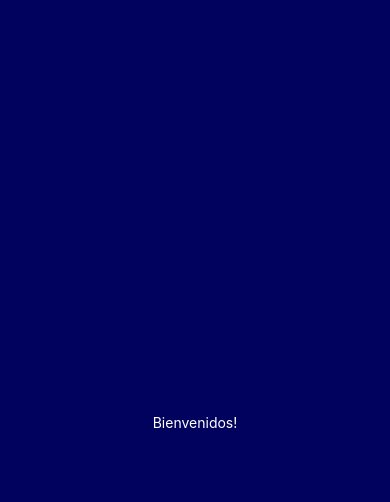
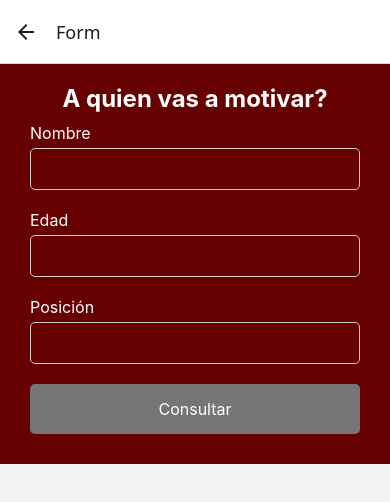
Before and after one commit to DamianSola/Futbol-motivacion, a React Native app: screen /Form in a window 390 px wide. Shown: the top 502 px of the page. Built offline with nearby package versions, Linux system fonts and the light colour scheme.

Commit message:
avance importante

```diff
--- a/App.tsx
+++ b/App.tsx
@@ -6,10 +6,13 @@ import { NavigationContainer } from '@react-navigation/native';
 
 export default function App() {
   return (
-    <View style={styles.container}>
-      <Text style={styles.title}>Bienvenidos!</Text>
-      <StatusBar style="auto" />
-    </View>
+    // <View style={styles.container}>
+    //   <Text style={styles.title}>Bienvenidos!</Text>
+    //   <StatusBar style="auto" />
+    // </View>
+    <NavigationContainer>
+      <AppNavigator/>
+    </NavigationContainer>
   );
 }
 
--- /dev/null
+++ b/src/components/Button.tsx
@@ -0,0 +1,35 @@
+import { TouchableOpacity, Text, StyleSheet } from 'react-native';
+
+type Props = {
+  title: string;
+  onPress: () => void;
+  disabled?: boolean;
+};
+
+export const Button = ({ title, onPress, disabled = false }: Props) => {
+  return (
+    <TouchableOpacity
+      style={[styles.button, disabled && styles.disabled]}
+      onPress={onPress}
+      disabled={disabled}
+    >
+      <Text style={styles.text}>{title}</Text>
+    </TouchableOpacity>
+  );
+};
+
+const styles = StyleSheet.create({
+  button: {
+    backgroundColor: '#007AFF',
+    padding: 15,
+    borderRadius: 5,
+    alignItems: 'center',
+  },
+  disabled: {
+    backgroundColor: '#767575',
+  },
+  text: {
+    color: 'white',
+    fontSize: 16,
+  },
+});
--- /dev/null
+++ b/src/components/Input.tsx
@@ -0,0 +1,45 @@
+import { TextInput, Text, View, StyleSheet } from 'react-native';
+
+type Props = {
+  label: string;
+  value: string;
+  onChangeText: (text: string) => void;
+  keyboardType?: 'default' | 'numeric';
+};
+
+export const Input = ({
+  label,
+  value,
+  onChangeText,
+  keyboardType = 'default'
+}: Props) => {
+  return (
+    <View style={styles.container}>
+      <Text style={styles.label}>{label}</Text>
+      <TextInput
+        style={styles.input}
+        value={value}
+        onChangeText={onChangeText}
+        keyboardType={keyboardType}
+      />
+    </View>
+  );
+};
+
+const styles = StyleSheet.create({
+  container: {
+    marginBottom: 20,
+  },
+  label: {
+    marginBottom: 5,
+    fontSize: 16,
+    color: "white"
+  },
+  input: {
+    borderWidth: 1,
+    borderColor: '#ccc',
+    borderRadius: 5,
+    padding: 10,
+    fontSize: 16,
+  },
+});
--- a/src/navigation/AppNavigator.tsx
+++ b/src/navigation/AppNavigator.tsx
@@ -1,6 +1,9 @@
 import { createNativeStackNavigator } from '@react-navigation/native-stack';
 import { RootStackParamList } from '../types';
 import { Text } from 'react-native';
+import HomeScreen from '../screens/HomeScreen';
+import FormScreen from '../screens/FormScreen';
+import ResultScreen from '../screens/ResultScreen';
 
 // importar screens
 
@@ -9,10 +12,9 @@ const Stack = createNativeStackNavigator<RootStackParamList>();
 export const AppNavigator = () => {
   return (
     <Stack.Navigator initialRouteName="Home">
-        <Text>Holaaaa</Text>
-      {/* <Stack.Screen name="Home" component={HomeScreen} />
-      <Stack.Screen name="Form" component={FormScreen} />
-      <Stack.Screen name="Result" component={ResultScreen} /> */}
+        <Stack.Screen name='Home' component={HomeScreen}/>
+        <Stack.Screen name="Form" component={FormScreen} />
+        <Stack.Screen name="Result" component={ResultScreen} />
     </Stack.Navigator>
   );
 };
--- /dev/null
+++ b/src/screens/FormScreen.tsx
@@ -0,0 +1,79 @@
+import { useState } from 'react';
+import { View, StyleSheet, ScrollView, Text } from 'react-native';
+import { Button } from '../components/Button';
+import { Input } from '../components/Input';
+import { useNavigation } from '@react-navigation/native';
+import { RootStackParamList } from '../types';
+import { StackNavigationProp } from '@react-navigation/stack';
+import { generateContent } from '../api/gemini';
+
+const FormScreen = () => {
+  const [name, setName] = useState('');
+  const [age, setAge] = useState('');
+  const [position, setPosition] = useState('');
+  const [loading, setLoading] = useState(false);
+
+  const navigation = useNavigation<StackNavigationProp<RootStackParamList>>();
+
+  const handleSubmit = async () => {
+    setLoading(true);
+    try {
+      const prompt = `Dame un análisis de jugador para ${name}, de ${age} años, que juega como ${position}. Máximo 150 caracteres.`;
+      const response = await generateContent(prompt);
+      navigation.navigate('Result', { response });
+    } catch (error) {
+      console.error(error);
+    } finally {
+      setLoading(false);
+    }
+  };
+
+  return (
+    <View style={styles.container}>
+        <Text style={styles.title}>A quien vas a motivar?</Text>
+    <ScrollView style={styles.formContainer}>
+      <Input
+        label="Nombre"
+        value={name}
+        onChangeText={setName}
+        />
+      <Input
+        label="Edad"
+        value={age}
+        onChangeText={setAge}
+        keyboardType="numeric"
+        />
+      <Input
+        label="Posición"
+        value={position}
+        onChangeText={setPosition}
+        />
+      <Button
+        title={loading ? "Procesando..." : "Consultar"}
+        onPress={handleSubmit}
+        disabled={loading || !name || !age || !position}
+        />
+    </ScrollView>
+        </View>
+  );
+};
+
+const styles = StyleSheet.create({
+    container:{
+        backgroundColor: "#670000",
+        padding: 20,
+    },
+    title:{
+        color: "#fff",
+        fontSize: 24,
+        fontWeight: 'bold',
+        margin: "auto"
+    },
+
+  formContainer: {
+    flexGrow: 1,
+    padding: 10,
+  },
+});
+
+export default FormScreen;
--- /dev/null
+++ b/src/screens/HomeScreen.tsx
@@ -0,0 +1,40 @@
+import { View, Text} from "react-native";
+import { StyleSheet } from "react-native";
+import { useNavigation } from '@react-navigation/native';
+import { RootStackParamList } from '../types';
+import { StackNavigationProp } from '@react-navigation/stack';
+
+import { Button } from "../components/Button";
+
+
+const HomeScreen = () => {
+
+    const navigation = useNavigation<StackNavigationProp<RootStackParamList>>();
+return (
+    <View style={styles.container}>
+      <Text style={styles.title}>¡Bienvenido!</Text>
+      <Button
+        title="Comenzar"
+        onPress={() => navigation.navigate('Form')}
+      />
+    </View>
+  );
+};
+
+const styles = StyleSheet.create({
+  container: {
+    flex: 1,
+    justifyContent: 'center',
+    alignItems: 'center',
+    padding: 20,
+    backgroundColor: '#01055f'
+  },
+  title: {
+    fontSize: 24,
+    color: "#ffff",
+    fontWeight: 'bold',
+    marginBottom: 30,
+  },
+});
+
+export default HomeScreen;
--- /dev/null
+++ b/src/screens/ResultScreen.tsx
@@ -0,0 +1,45 @@
+import { View, Text, StyleSheet } from 'react-native';
+import { Button } from '../components/Button';
+import { useNavigation, RouteProp } from '@react-navigation/native';
+import { RootStackParamList } from '../types';
+import { StackNavigationProp } from '@react-navigation/stack';
+
+type ResultScreenRouteProp = RouteProp<RootStackParamList, 'Result'>;
+
+type Props = {
+  route: ResultScreenRouteProp;
+};
+
+const ResultScreen = ({ route }: Props) => {
+  const navigation = useNavigation<StackNavigationProp<RootStackParamList>>();
+  const { response } = route.params;
+
+  return (
+    <View style={styles.container}>
+      <Text style={styles.title}>Resultado:</Text>
+      <Text style={styles.response}>{response}</Text>
+      <Button
+        title="Volver al inicio"
+        onPress={() => navigation.navigate('Home')}
+      />
+    </View>
+  );
+};
+
+const styles = StyleSheet.create({
+  container: {
+    flex: 1,
+    padding: 20,
+  },
+  title: {
+    fontSize: 20,
+    fontWeight: 'bold',
+    marginBottom: 20,
+  },
+  response: {
+    fontSize: 16,
+    marginBottom: 30,
+    lineHeight: 24,
+  },
+});
+export default ResultScreen;
```
Also changed, not shown: 1 other file (tests, documents, lock files or other folders).
